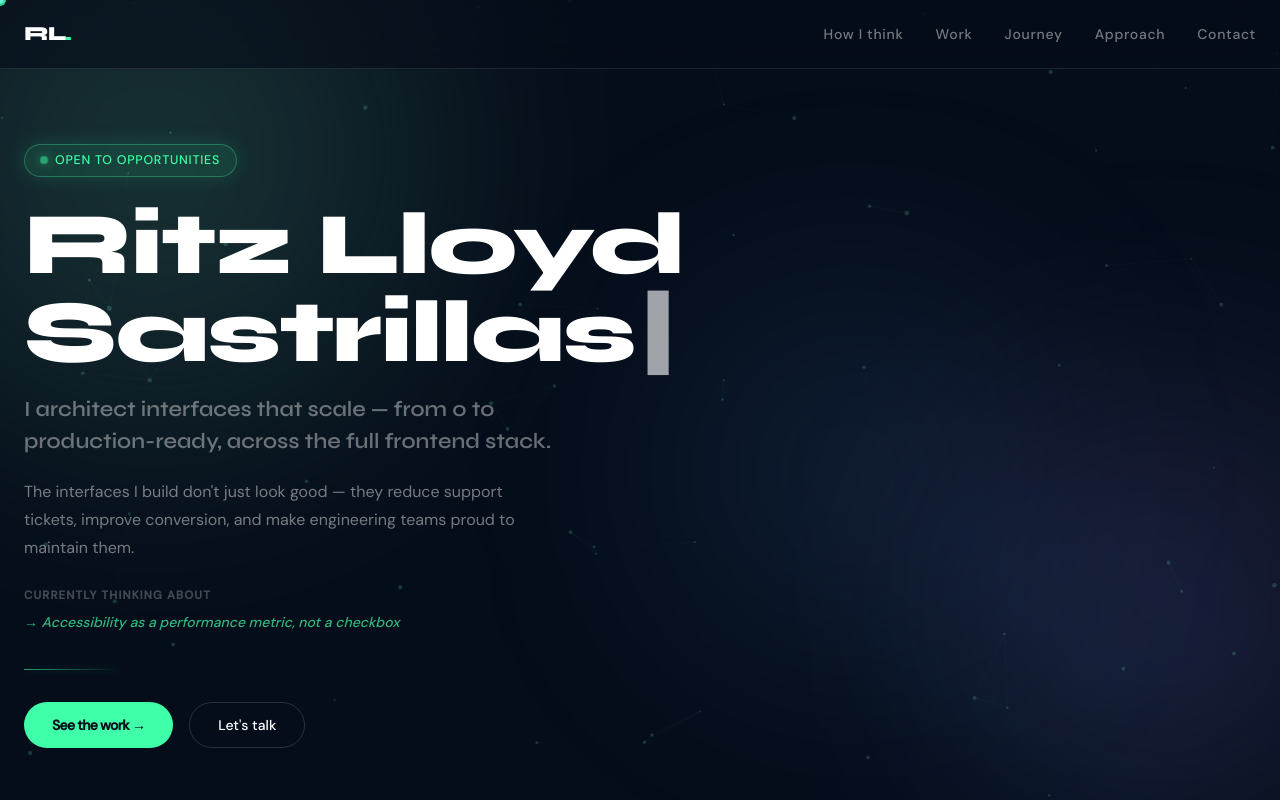
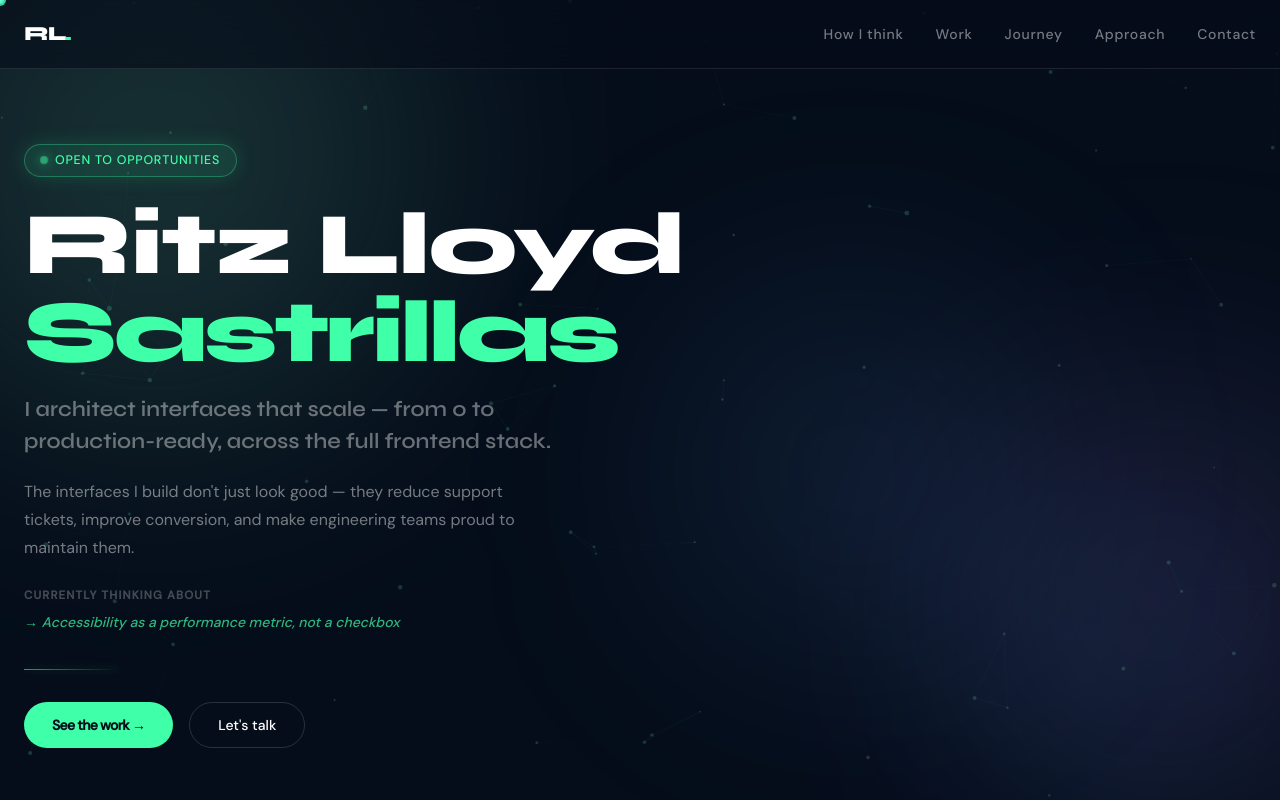
Before and after one commit to rrytz/rrytz, a Next.js app: page / in a window 1280 px wide. Shown: the top 800 px of the page. Built offline with nearby package versions, Linux system fonts and the light colour scheme.

Commit message:
Revert TextType integration - restore original name display

```diff
--- a/components/Hero.tsx
+++ b/components/Hero.tsx
@@ -2,7 +2,6 @@
 
 import { portfolioData } from "@/data/portfolio";
 import { useState, useEffect, useRef } from "react";
-import TextType from "./TextType";
 
 export default function Hero() {
   const { name, role, profileImage, positioning, bio } = portfolioData.personal;
@@ -105,17 +104,11 @@ export default function Hero() {
 
             {/* Name */}
             <h1 className="font-syne font-extrabold text-[clamp(2.5rem,7vw,5.5rem)] leading-none tracking-[-0.03em] text-white">
-              <TextType
-                text={["Ritz Lloyd Sastrillas"]}
-                typingSpeed={100}
-                initialDelay={500}
-                pauseDuration={3000}
-                loop={false}
-                showCursor={true}
-                cursorCharacter="|"
-                cursorBlinkDuration={0.7}
-                className="tracking-[-0.02em]"
-              />
+              <span className="animate-name-first inline-block tracking-[-0.02em]">Ritz Lloyd</span>
+              <br />
+              <span className="animate-name-last inline-block text-[#3fffa8] tracking-[-0.04em]">
+                Sastrillas
+              </span>
             </h1>
 
             {/* Positioning statement (replaces generic "Frontend Developer") */}
```
